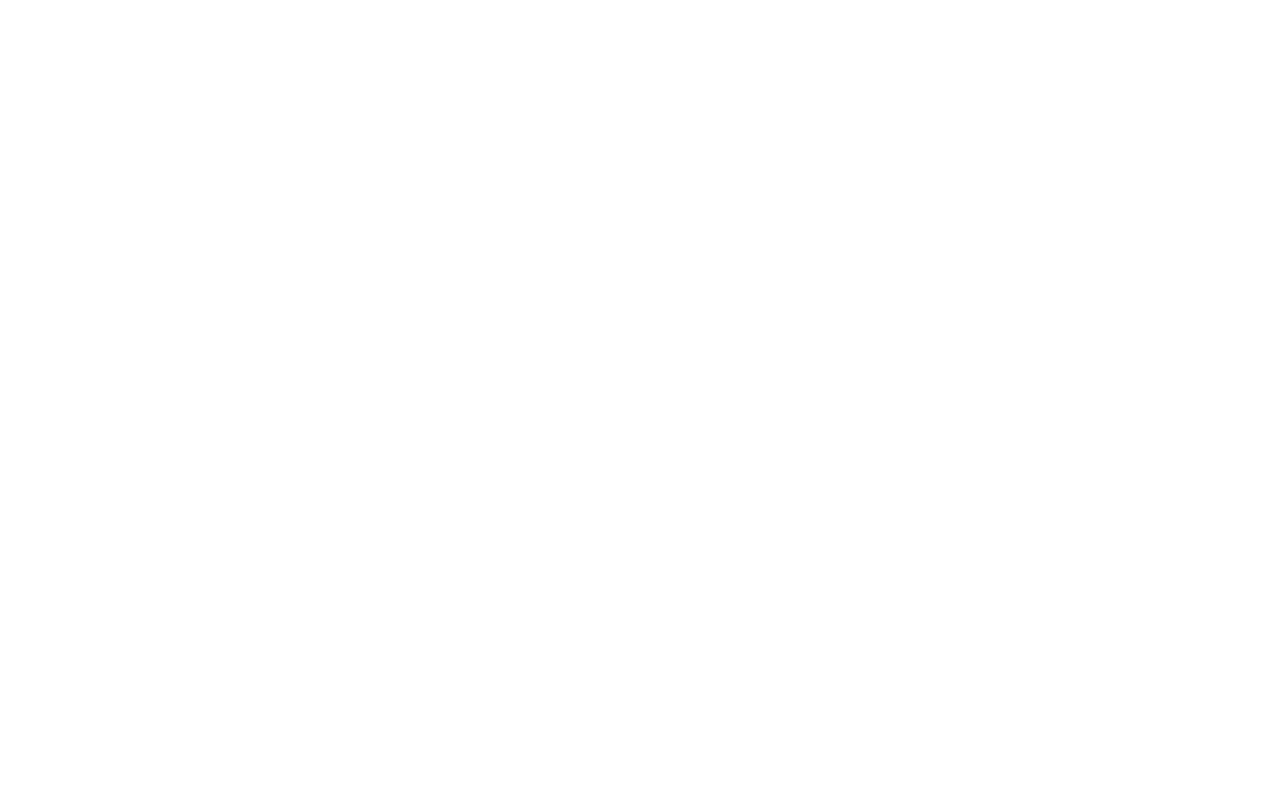
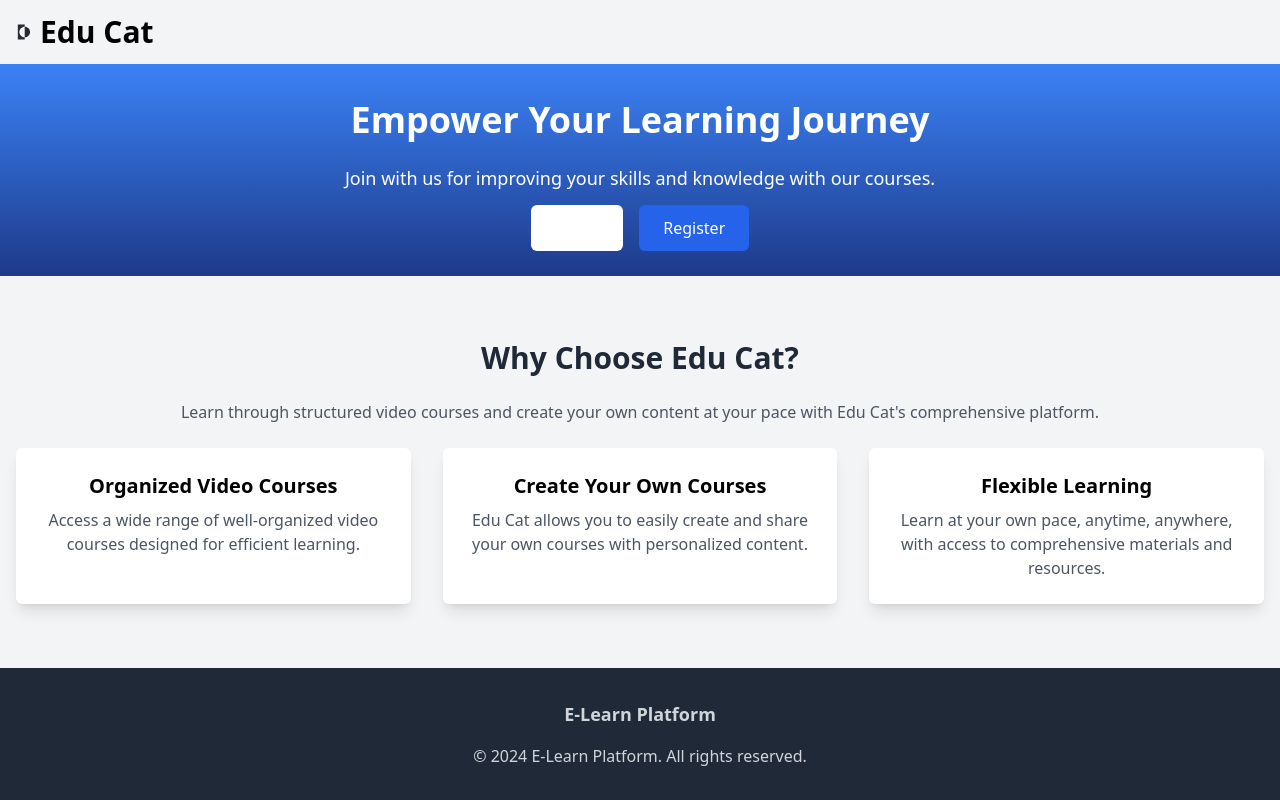
Before and after one commit to SenthilvelKaleeswaran/E-Learning-Platform, a Next.js app: page / in a window 1280 px wide. Built offline with nearby package versions, Linux system fonts and the light colour scheme; no server answers; sample sign-in values are in the browser's storage.

Commit message:
feat(home) : created Home screen

```diff
--- a/app/page.tsx
+++ b/app/page.tsx
@@ -1,7 +1,87 @@
-export default function Home() {
+import accessPage from "@/lib/auth/access-page";
+import Logo from "@/lib/components/shared/Logo";
+import { LinkButton } from "@/lib/components/ui";
+import React from "react";
+
+export default async function Home() {
+  await accessPage()
+
   return (
-    <div className="grid grid-rows-[20px_1fr_20px] items-center justify-items-center min-h-screen p-8 pb-20 gap-16 sm:p-20 font-[family-name:var(--font-geist-sans)]">
+    <div className="min-h-screen bg-gray-100 flex flex-col">
+      <header className=" p-4">
+        <div className="max-w-7xl mx-auto flex justify-between items-center">
+          <Logo />
+        </div>
+      </header>
 
+      <section className="flex-1 flex items-center justify-center bg-gradient-to-b from-blue-500 to-blue-900 text-white">
+        <div className="text-center p-8 space-y-6 max-w-2xl">
+          <h2 className="text-4xl font-bold">
+            Empower Your Learning Journey
+          </h2>
+          <p className="text-lg">
+            Join with us for improving your skills and knowledge with our courses.
+          </p>
+          <div className="space-x-4">
+            <div className="space-x-4">
+              <LinkButton
+                href="/login"
+                className="px-6 py-3 bg-white text-blue-800 font-semibold rounded-md"
+              >
+                Login
+              </LinkButton>
+              <LinkButton href="/register" className="px-6 py-3">
+                Register
+              </LinkButton>
+            </div>
+          </div>
+        </div>
+      </section>
+
+      <section className="py-16 bg-gray-100 px-4">
+        <div className="max-w-7xl mx-auto text-center space-y-6">
+          <h2 className="text-3xl font-bold text-gray-800">
+            Why Choose Edu Cat?
+          </h2>
+          <p className="text-gray-600">
+            Learn through structured video courses and create your own content
+            at your pace with Edu Cat's comprehensive platform.
+          </p>
+          <div className="grid grid-cols-1 md:grid-cols-3 gap-8 mt-8">
+            <div className="p-6 bg-white shadow-lg rounded-md">
+              <h3 className="font-bold text-xl">Organized Video Courses</h3>
+              <p className="text-gray-600 mt-2">
+                Access a wide range of well-organized video courses designed for
+                efficient learning.
+              </p>
+            </div>
+            <div className="p-6 bg-white shadow-lg rounded-md">
+              <h3 className="font-bold text-xl">Create Your Own Courses</h3>
+              <p className="text-gray-600 mt-2">
+                Edu Cat allows you to easily create and share your own courses
+                with personalized content.
+              </p>
+            </div>
+            <div className="p-6 bg-white shadow-lg rounded-md">
+              <h3 className="font-bold text-xl">Flexible Learning</h3>
+              <p className="text-gray-600 mt-2">
+                Learn at your own pace, anytime, anywhere, with access to
+                comprehensive materials and resources.
+              </p>
+            </div>
+          </div>
+        </div>
+      </section>
+
+      <footer className="bg-gray-800 text-gray-300 py-8 px-4">
+        <div className="max-w-7xl mx-auto text-center space-y-4">
+          <h2 className="text-lg font-bold">E-Learn Platform</h2>
+          <p>
+            &copy; {new Date().getFullYear()} E-Learn Platform. All rights
+            reserved.
+          </p>
+        </div>
+      </footer>
     </div>
   );
 }
```
